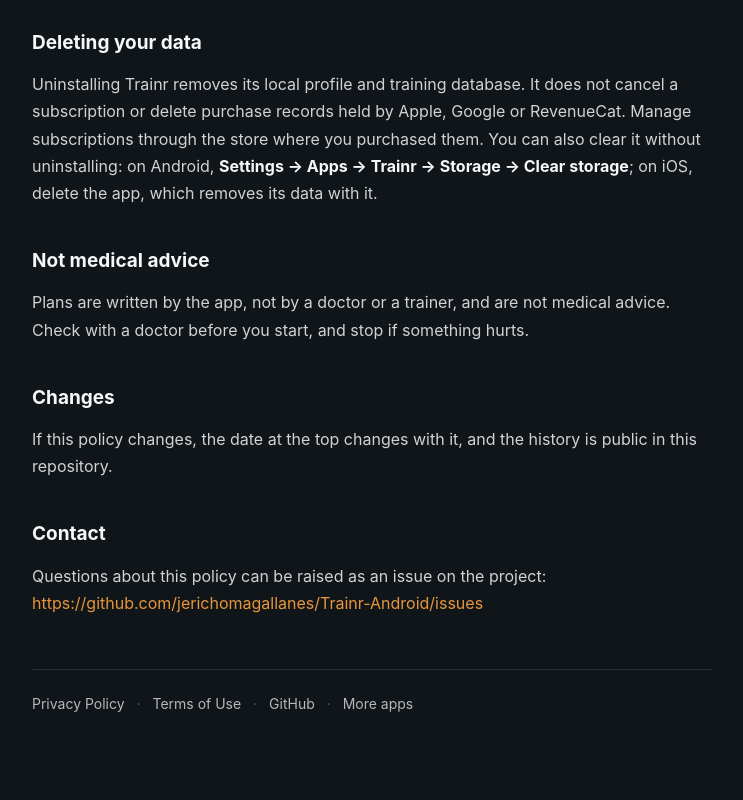
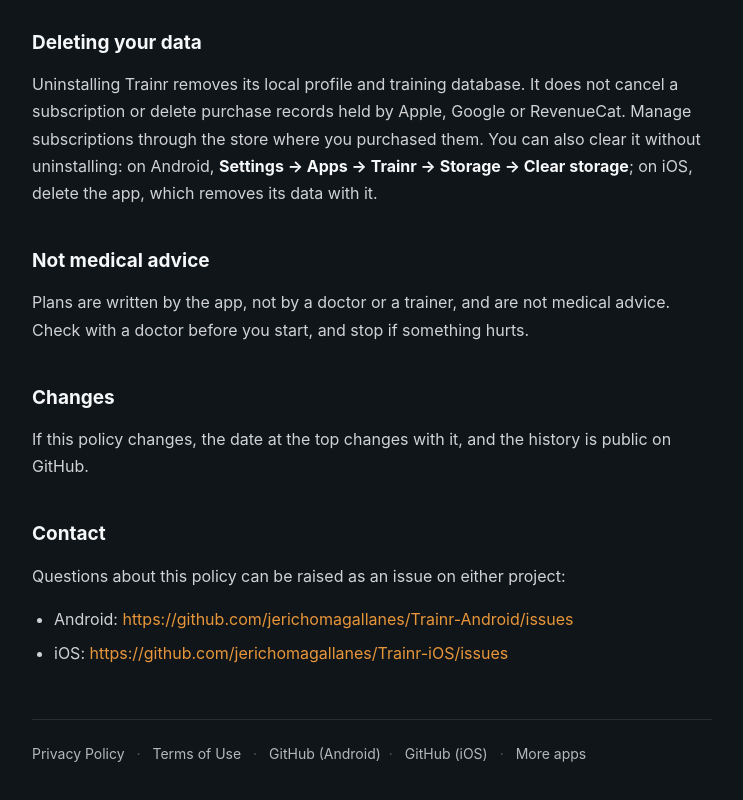
Before and after one commit to jerichomagallanes/jerichomagallanes.github.io, a plain HTML site: page Trainr/privacy-policy.html in a window 1280 px wide. Shown: the part 3979-4779 px from the top of the page, without its empty margins (268-1011 px from the left). Drawn offline with Linux system fonts and the light colour scheme.

Commit message:
Name both app repositories in the policies' contact section and the footer

```diff
--- a/Trainr/privacy-policy.html
+++ b/Trainr/privacy-policy.html
@@ -181,10 +181,13 @@ on iOS, delete the app, which removes its data with it.</p>
 advice. Check with a doctor before you start, and stop if something hurts.</p>
 <h2>Changes</h2>
 <p>If this policy changes, the date at the top changes with it, and the history is
-public in this repository.</p>
+public on GitHub.</p>
 <h2>Contact</h2>
-<p>Questions about this policy can be raised as an issue on the project:
-<a href="https://github.com/jerichomagallanes/Trainr-Android/issues">https://github.com/jerichomagallanes/Trainr-Android/issues</a></p>
+<p>Questions about this policy can be raised as an issue on either project:</p>
+<ul>
+<li>Android: <a href="https://github.com/jerichomagallanes/Trainr-Android/issues">https://github.com/jerichomagallanes/Trainr-Android/issues</a></li>
+<li>iOS: <a href="https://github.com/jerichomagallanes/Trainr-iOS/issues">https://github.com/jerichomagallanes/Trainr-iOS/issues</a></li>
+</ul>
 
   </main>
   <footer>
@@ -192,7 +195,8 @@ public in this repository.</p>
     <span class="sep">·</span>
     <a href="terms-of-use">Terms of Use</a>
     <span class="sep">·</span>
-    <a href="https://github.com/jerichomagallanes/Trainr-Android">GitHub</a>
+    <a href="https://github.com/jerichomagallanes/Trainr-Android">GitHub (Android)</a><span class="sep">·</span>
+      <a href="https://github.com/jerichomagallanes/Trainr-iOS">GitHub (iOS)</a>
     <span class="sep">·</span>
     <a href="https://jerichomagallanes.github.io/">More apps</a>
   </footer>
```
Also changed, not shown: Trainr/index.html (+2 -1 lines), Trainr/terms-of-use.html (+8 -4 lines), 2 other files.
